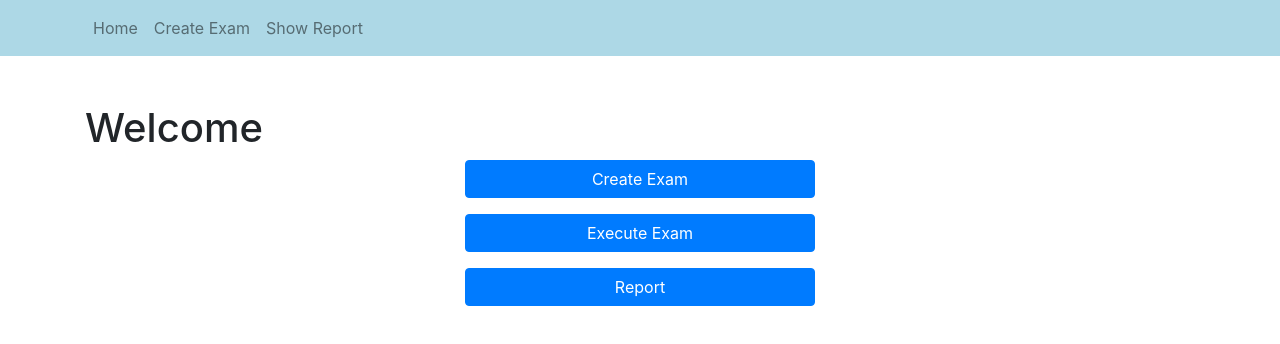
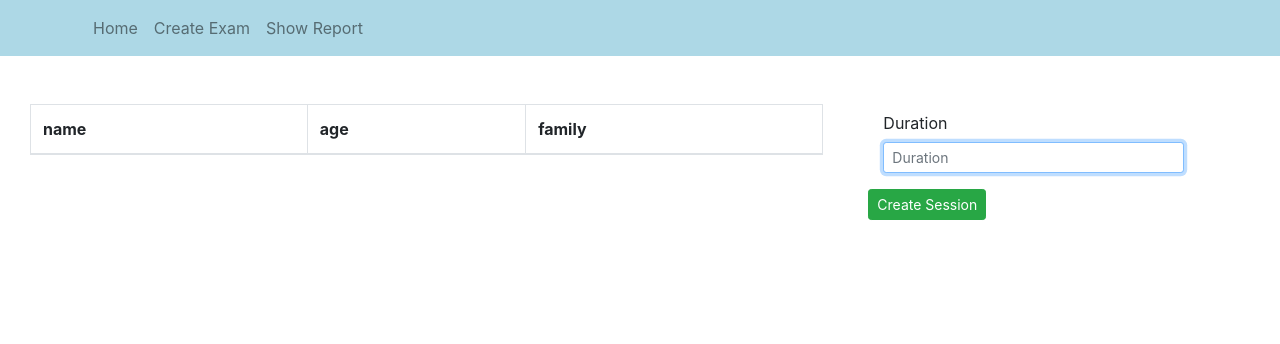
Before and after one commit to AlirezaIT/React-Scheduling, a React (Create React App) app in the folder client/: page /teacher/create in a window 1280 px wide. Shown: the top 344 px of the page. Built offline with nearby package versions, Linux system fonts and the light colour scheme; the HTML template or start-up script is replaced by a standard one.

Commit message:
feat: add CreateExam and fix the routes

```diff
--- a/client/src/App.js
+++ b/client/src/App.js
@@ -92,16 +92,18 @@ class App extends React.Component {
                 <LoginForm />
               </Row>
             </Route>
+
+            <Route path="/teacher/create">
+              <Row className="vheight-100 mt-5">
+                <CreateExam />
+              </Row>
+            </Route>
             <Route path="/teacher">
               <Row className="vheight-100 mt-5">
                 <Teacher />
               </Row>
             </Route>
-            <Route path="/create-exam">
-              <Row className="vheight-100 mt-5">
-                <CreateExam />
-              </Row>
-            </Route>
+
             <Route>
               <Redirect to="/login" />
             </Route>
--- a/client/src/components/CreateExam.js
+++ b/client/src/components/CreateExam.js
@@ -31,19 +31,19 @@ class CreateExam extends React.Component {
                   <DataTable
                     classes={["table", "table-bordered"]}
                     header={["name", "age", "family"]}
-                    data={[
-                      {
-                        name: "test5",
-                        age: 20,
-                        family: "aaa",
-                      },
-                      { name: "test12", age: 80 },
-
-                      { name: "test42", age: 65 },
-
-                      { name: "test25", age: 75 },
-                      { name: "test20", age: 30, family: "bbb" },
-                    ]}
+                    data={
+                      [
+                        // {
+                        //   name: "test5",
+                        //   age: 20,
+                        //   family: "aaa",
+                        // },
+                        // { name: "test12", age: 80 },
+                        // { name: "test42", age: 65 },
+                        // { name: "test25", age: 75 },
+                        // { name: "test20", age: 30, family: "bbb" },
+                      ]
+                    }
                   />
                 </Col>
                 <Col md={4}>
--- a/client/src/components/Teacher.js
+++ b/client/src/components/Teacher.js
@@ -1,11 +1,16 @@
 import React from "react";
-import { Row, Col, Form, FormGroup, Container } from "react-bootstrap";
-import { Link } from "react-router-dom";
+import { Row, Col, Form, FormGroup, Container, Button } from "react-bootstrap";
+import { Link, Route } from "react-router-dom";
 import { AuthContext } from "../auth/AuthContext";
 class Teacher extends React.Component {
   constructor(props) {
     super(props);
   }
+
+  handleClick() {
+    alert("Hello");
+  }
+
   render() {
     // const teacher = this.props.teachers.map((teacher) => {
     //   return <div>hi {teacher.name}</div>;
@@ -20,10 +25,11 @@ class Teacher extends React.Component {
                 <Form>
                   <FormGroup>
                     <Link
+                      onClick={this.handleClick}
                       width="80"
                       eventKey="link-1"
                       to={{
-                        pathname: "/create-exam",
+                        pathname: "/teacher/create",
                       }}
                       className="btn btn-primary w-100"
                     >
```
